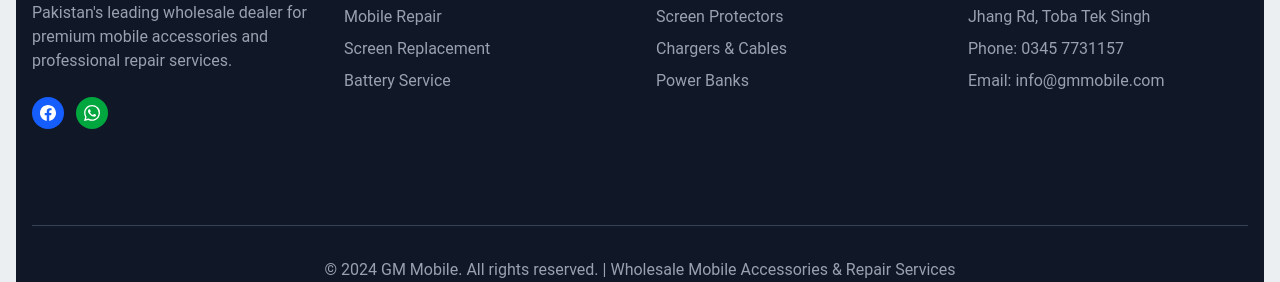
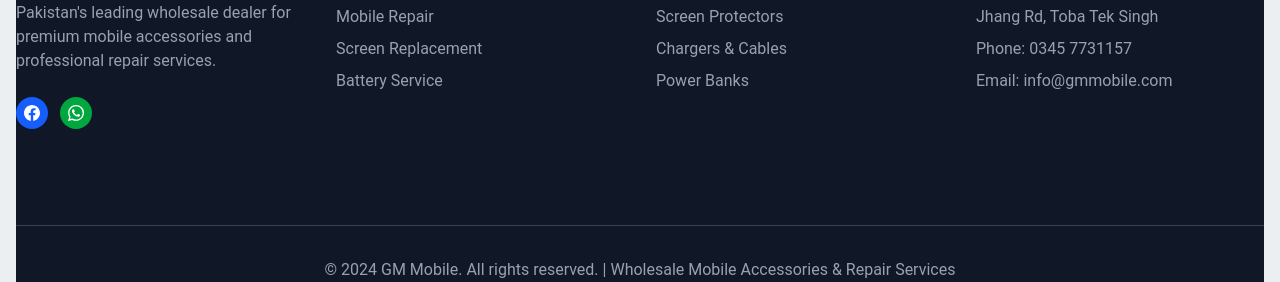
Before and after one commit to sanaullahrafique/gmmobiles, a website: page public/index.html in a window 1280 px wide. Shown: the part 11184-11466 px from the top of the page. Drawn offline with nearby package versions, Linux system fonts and the light colour scheme; some packages are replaced by stand-ins of ours.

Commit message:
Update index.html

```diff
--- a/public/index.html
+++ b/public/index.html
@@ -1882,7 +1882,7 @@
 
     <!-- Footer -->
     <footer class="bg-gray-900 text-white">
-      <div class="container mx-auto px-4">
+      <div class="">
         <!-- Main Footer Content -->
         <div class="py-16">
           <div class="grid md:grid-cols-2 lg:grid-cols-4 gap-8">
```
